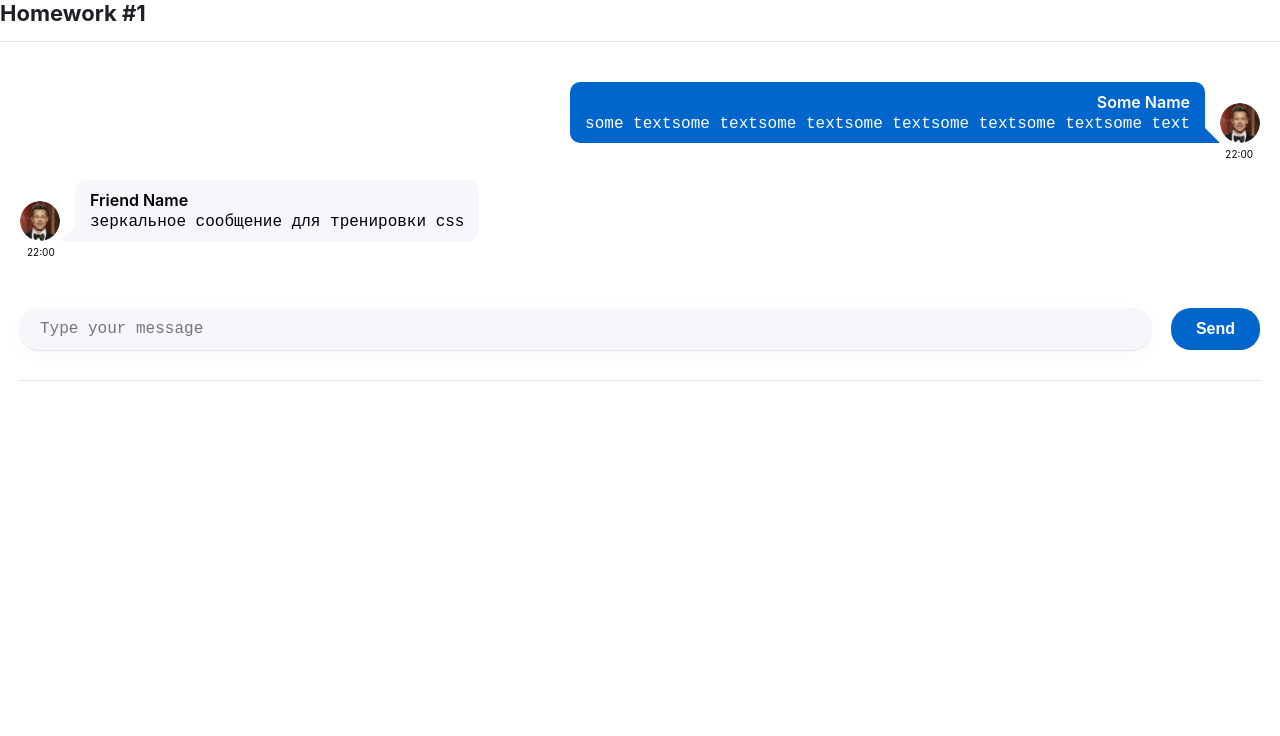
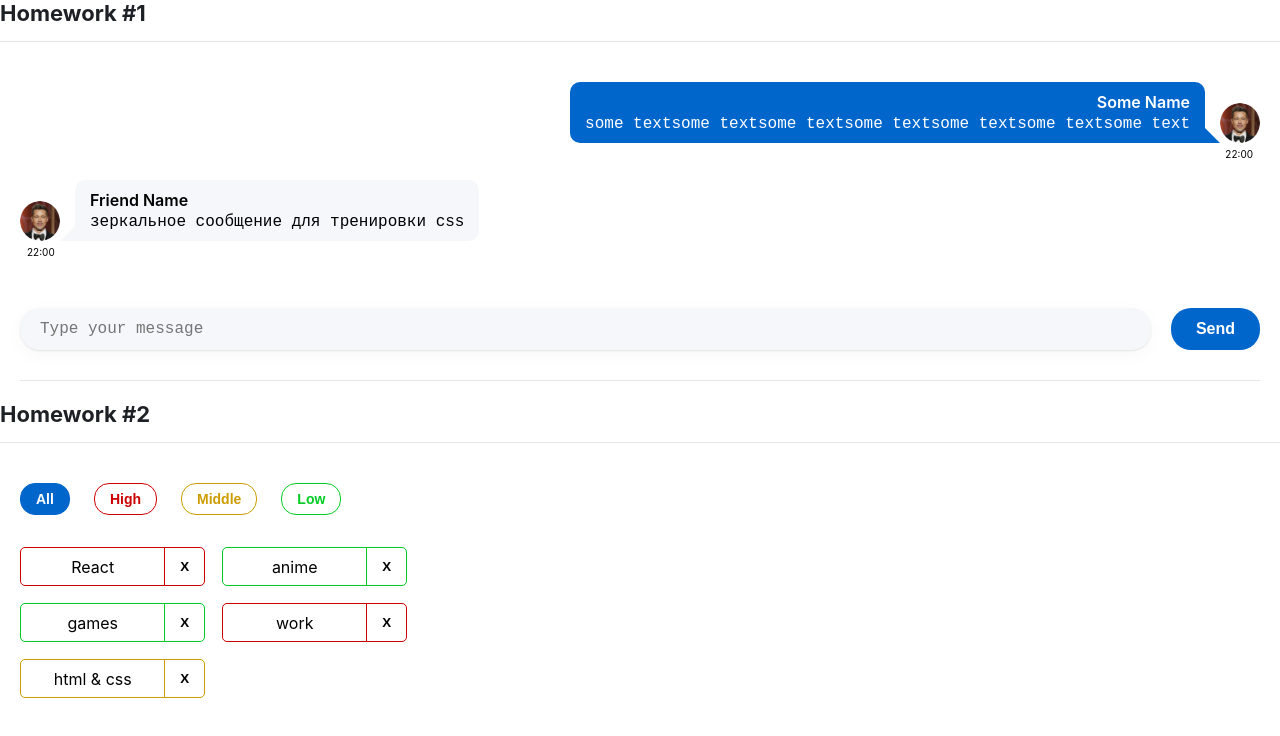
Before and after one commit to anbogod/hws2-master, a React (Create React App) app: page / in a window 1280 px wide. Shown: the top 736 px of the page. Built offline with nearby package versions, Linux system fonts and the light colour scheme.

Commit message:
complete homework 2

```diff
--- a/src/s1-main/App.tsx
+++ b/src/s1-main/App.tsx
@@ -1,13 +1,14 @@
 import React from 'react'
 import s from './App.module.css'
 import HW1 from '../s2-homeworks/hw01/HW1'
+import HW2 from "../s2-homeworks/hw02/HW2";
 
 function App() {
     return (
         <div className={s.App}>
             <HW1/>
             {/*раскомментировать по ходу выполнения*/}
-            {/*<HW2/>*/}
+            <HW2/>
             {/*<HW3/>*/}
             {/*<HW4/>*/}
 
--- a/src/s2-homeworks/hw02/HW2.tsx
+++ b/src/s2-homeworks/hw02/HW2.tsx
@@ -17,16 +17,16 @@
 * */
 
 // types
-export type AffairPriorityType = any // need to fix any
+export type AffairPriorityType = 'high' | 'low' | 'middle' // need to fix any
 export type AffairType = {
-    _id: any // need to fix any
-    name: any // need to fix any
+    _id: number // need to fix any
+    name: string // need to fix any
     priority: AffairPriorityType
 }
 export type FilterType = 'all' | AffairPriorityType
 
 // constants
-const defaultAffairs: any = [ // need to fix any
+const defaultAffairs: AffairType[] = [ // need to fix any
     {_id: 1, name: 'React', priority: 'high'}, // студенты могут изменить содержимое name и количество элементов в массиве, ...priority не менять!
     {_id: 2, name: 'anime', priority: 'low'},
     {_id: 3, name: 'games', priority: 'low'},
@@ -35,23 +35,27 @@
 ]
 
 // pure helper functions
-export const filterAffairs = (affairs: any, filter: any): any => { // need to fix any
-
-
-    return affairs // need to fix
+export const filterAffairs = (affairs: AffairType[], filter: FilterType): AffairType[] => { // need to fix any
+    if (filter === 'all') {
+        return affairs
+    } else {
+        return affairs.filter((affair) => affair.priority === filter)
+    }
+    // need to fix
 }
-export const deleteAffair = (affairs: any, _id: any): any => { // need to fix any
-
-    return affairs // need to fix
+export const deleteAffair = (affairs: AffairType[], _id: number): AffairType[] => { // need to fix any
+    return affairs.filter((affair) => affair._id !== _id)
+    // need to fix
 }
 
 function HW2() {
-    const [affairs, setAffairs] = useState<any>(defaultAffairs) // need to fix any
+    const [affairs, setAffairs] = useState<AffairType[]>(defaultAffairs) // need to fix any
     const [filter, setFilter] = useState<FilterType>('all')
 
     const filteredAffairs = filterAffairs(affairs, filter)
-    const deleteAffairCallback = (_id: any) => { // need to fix any
+    const deleteAffairCallback = (_id: number) => { // need to fix any
         // need to fix
+        setAffairs(deleteAffair(affairs, _id))
     }
 
     return (
--- a/src/s2-homeworks/hw02/affairs/Affairs.tsx
+++ b/src/s2-homeworks/hw02/affairs/Affairs.tsx
@@ -4,24 +4,28 @@
 import s from './Affairs.module.css'
 
 type AffairsPropsType = {
-    data: any // need to fix any
-    setFilter: any
-    deleteAffairCallback: any
+    data: AffairType[] // need to fix any
+    setFilter: (filter: FilterType) => void
+    deleteAffairCallback: (_id: number) => void
     filter: FilterType
 }
 
 function Affairs(props: AffairsPropsType) {
     const setAll = () => {
         // need to fix
+        props.setFilter('all')
     }
     const setHigh = () => {
         // need to fix
+        props.setFilter('high')
     }
     const setMiddle = () => {
         // need to fix
+        props.setFilter('middle')
     }
     const setLow = () => {
         // need to fix
+        props.setFilter('low')
     }
 
     const cnAll = s.button + ' ' + s.all + (props.filter === 'all' ? ' ' + s.active : '')
--- a/src/s2-homeworks/hw02/affairs/affair/Affair.tsx
+++ b/src/s2-homeworks/hw02/affairs/affair/Affair.tsx
@@ -1,17 +1,18 @@
 import React from 'react'
-import { AffairType } from '../../HW2'
+import {AffairType} from '../../HW2'
 import s from './Affair.module.css'
 import s2 from '../Affairs.module.css'
 
 type AffairPropsType = {
     // key не нужно типизировать
     affair: AffairType
-    deleteAffairCallback: any // need to fix any
+    deleteAffairCallback: (_id: number) => void // need to fix any
 }
 
 function Affair(props: AffairPropsType) {
     const deleteCallback = () => {
         // need to fix
+        props.deleteAffairCallback(props.affair._id)
     }
 
     const nameClass = s.name + ' ' + s2[props.affair.priority]
@@ -24,9 +25,10 @@
             className={affairClass}
         >
             <div id={'hw2-name-' + props.affair._id} className={nameClass}>
+
                 {/*создаёт студент*/}
 
-                {/**/}
+                {props.affair.name}
             </div>
             <div id={'hw2-priority-' + props.affair._id} hidden>
                 {props.affair.priority}
@@ -36,7 +38,7 @@
                 id={'hw2-button-delete-' + props.affair._id}
                 className={buttonClass}
                 // need to fix
-
+                onClick={deleteCallback}
             >
                 {/*текст кнопки могут изменить студенты*/}
                 X
```
